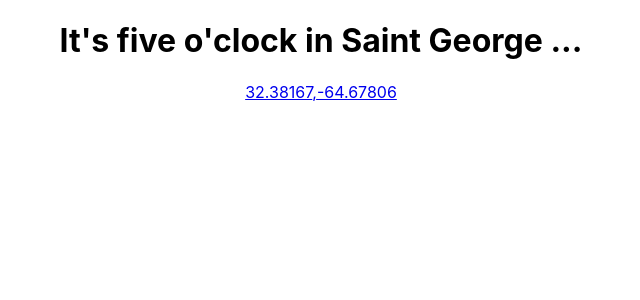
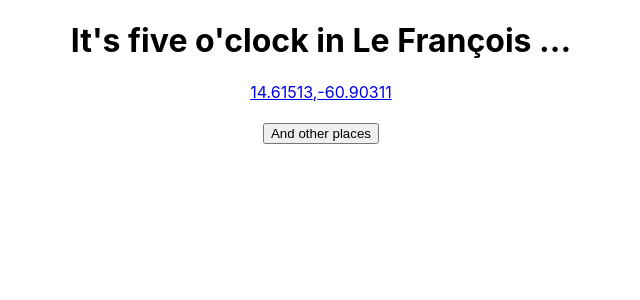
Before and after one commit to sverrejb/beeroclock, a React (Create React App) app: page / in a window 1280 px wide. Shown: the top 300 px of the page, without its empty margins (319-959 px from the left). Built offline with nearby package versions, Linux system fonts and the light colour scheme.

Commit message:
added refresh button

```diff
--- a/src/App.js
+++ b/src/App.js
@@ -8,7 +8,8 @@ class App extends Component {
 
   constructor(props) {
     super(props);
-    this.state = {citiesWhereItIsFiveoclock: []};
+    this.state = {citiesWhereItIsFiveoclock: [],
+    currentCity: {}};
   }
 
   componentWillMount(){
@@ -24,17 +25,28 @@ class App extends Component {
     }
     this.setState({
       citiesWhereItIsFiveoclock: cities,
+      currentCity: cities[Math.floor(Math.random()*cities.length)]
     });
 
   }
 
+  refresh = () => {
+    const cities = this.state.citiesWhereItIsFiveoclock;
+    this.setState({
+      currentCity: cities[Math.floor(Math.random()*cities.length)]
+    })
+
+  }
+
   render() {
-    const cities = this.state.citiesWhereItIsFiveoclock;
-    const city = cities[Math.floor(Math.random()*cities.length)]
+    const city = this.state.currentCity;
     return (
       <div className="App">
         <h1>It's five o'clock in {city.name} ...</h1>
         <a href={`https://www.google.no/maps/place/${city.latitude},${city.longitude}`}>{city.latitude},{city.longitude}</a>
+        <br />
+        <br />
+        <button onClick={this.refresh}>And other places</button>
       </div>
     );
   }
```
